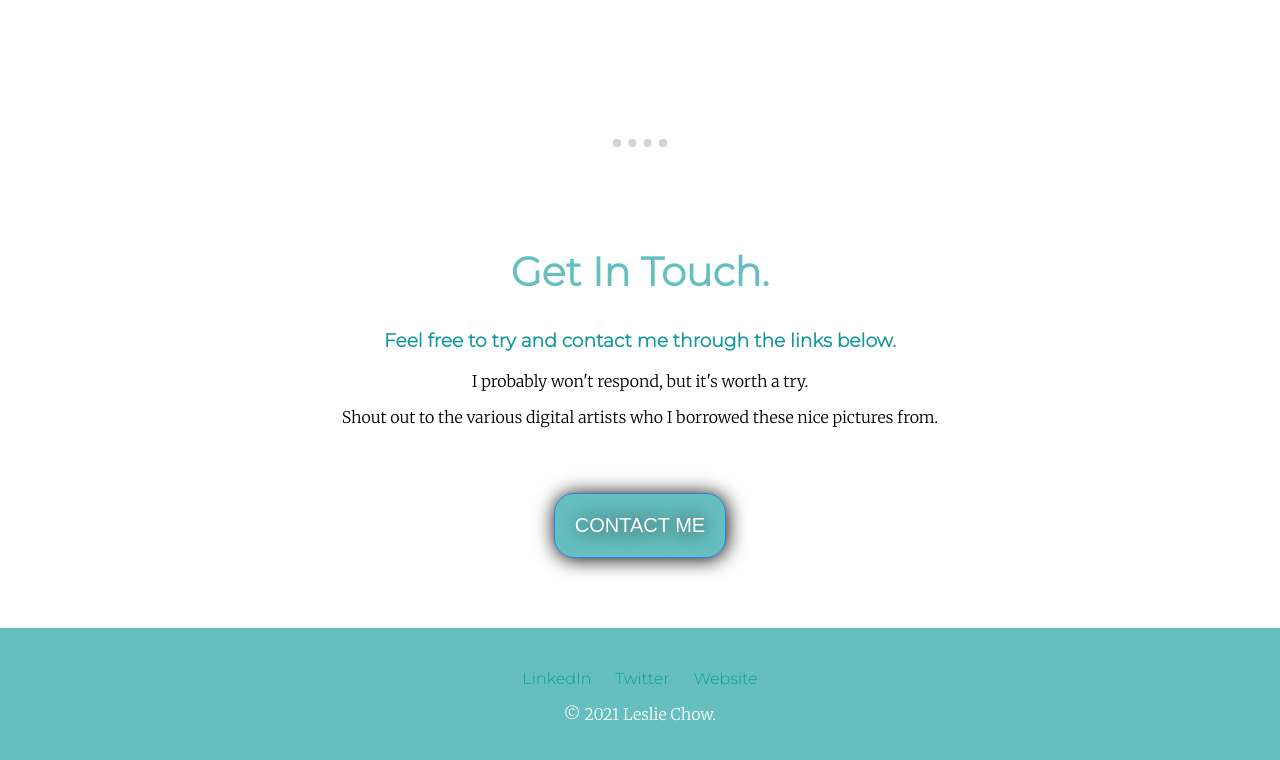
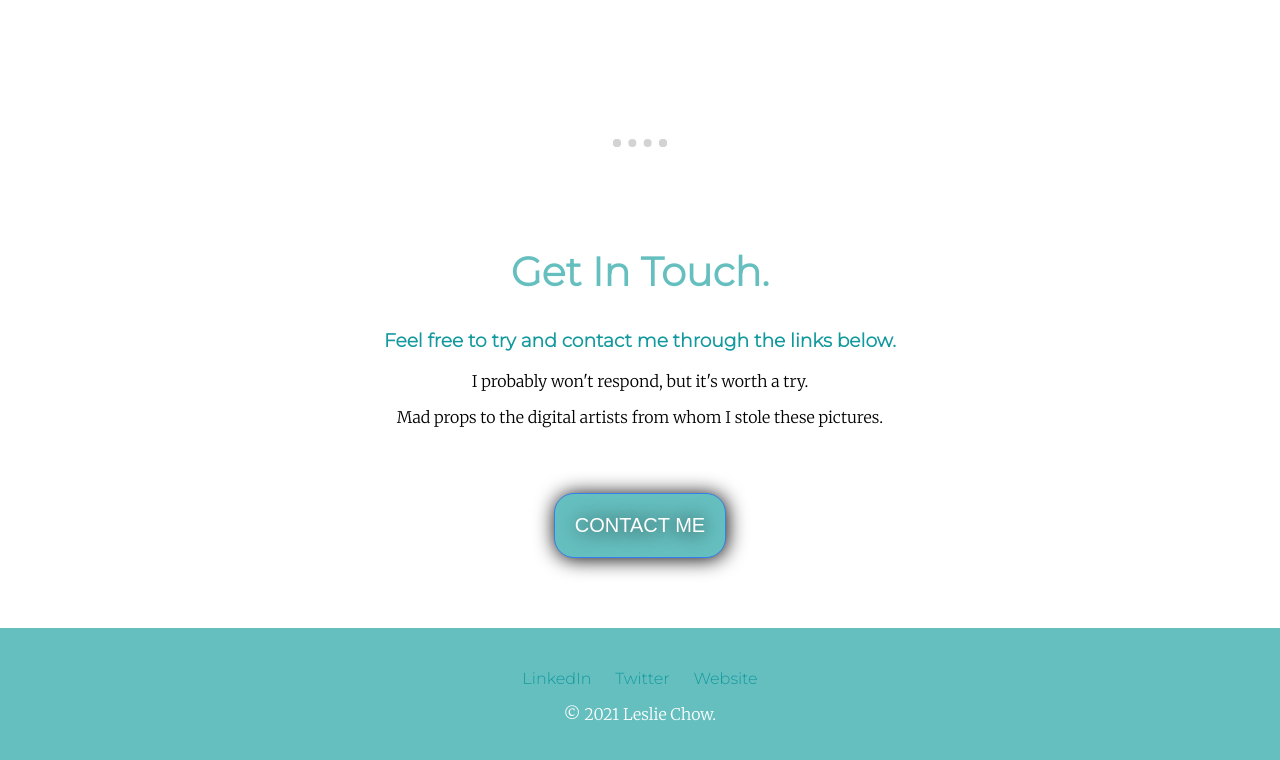
Before and after one commit to truonginator/personal-site, a plain HTML site: page index.html in a window 1280 px wide. Shown: the part 1998-2758 px from the top of the page. Drawn offline with Linux system fonts and the light colour scheme.

Commit message:
Update index.html

```diff
--- a/index.html
+++ b/index.html
@@ -49,7 +49,7 @@
         <h2>Get In Touch.</h2>
         <h3>Feel free to try and contact me through the links below.</h3>
         <p>I probably won't respond, but it's worth a try.</p>
-        <p>Shout out to the various digital artists who I borrowed these nice pictures from.</p>
+        <p>Mad props to the digital artists from whom I stole these pictures.</p>
         <a href="#" class="BUTTON_DTG">CONTACT ME</a>
       </div>
     </div>
```
